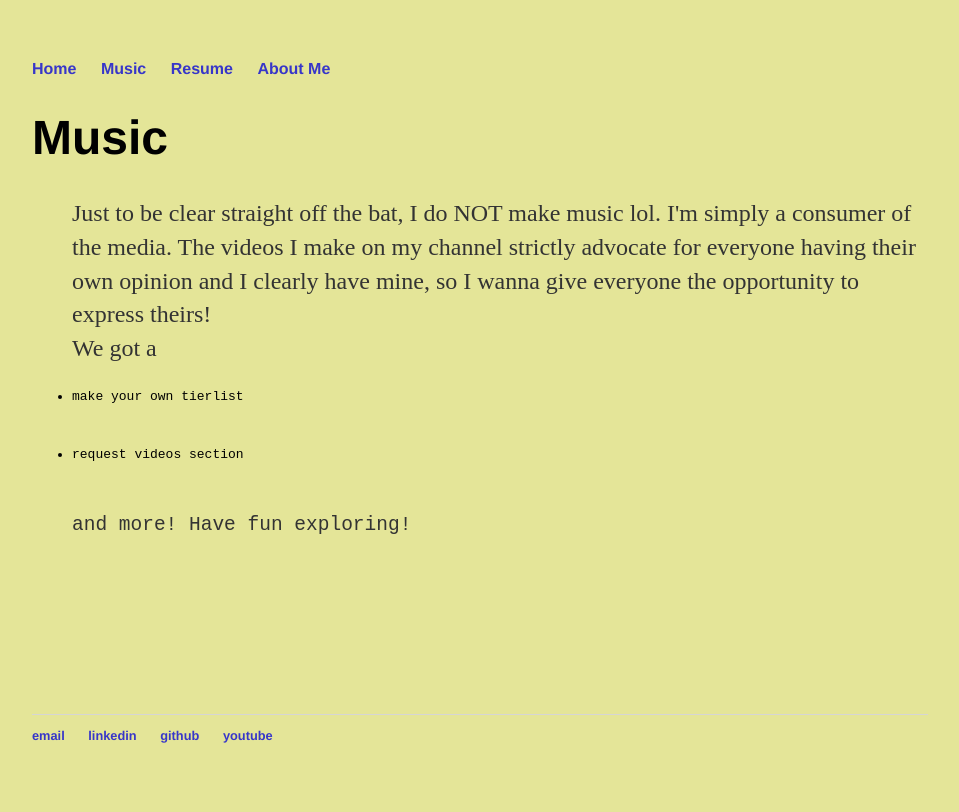
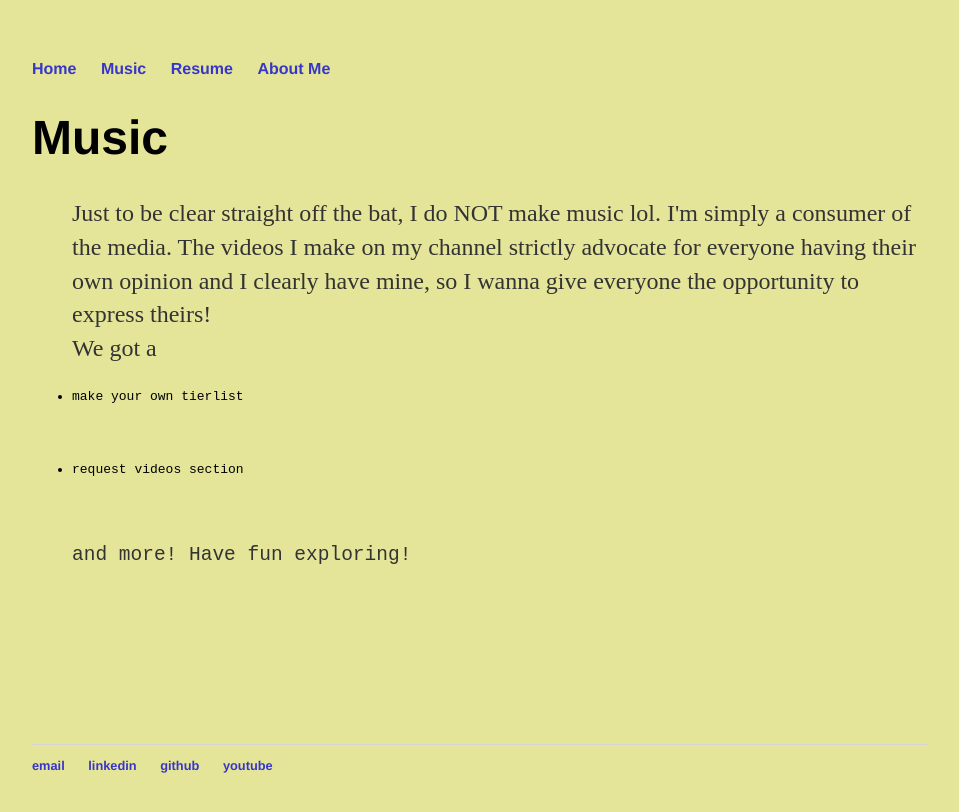
Before and after one commit to n8silveira/n8silveira.github.io, a Jekyll site: the page built from music/index.html, in a window 1280 px wide. Shown: the top 812 px of the page, without its empty margins (160-1119 px from the left). Built offline with Jekyll 4.4.1, drawn with Linux system fonts in a browser that asks for light colours.

```diff
--- a/music/index.html
+++ b/music/index.html
@@ -8,8 +8,8 @@ title: Music
       of the media. The videos I make on my channel strictly advocate for everyone having their
       own opinion and I clearly have mine, so I wanna give everyone the opportunity to express theirs!<br>
 	    We got a<br>
-	    <pre><li>make your own tierlist</li>
-	    <pre><li>request videos section</li>
+	    <pre><li>make your own tierlist</li><br>
+	    <pre><li>request videos section</li><br>
 	    <p>and more! Have fun exploring!</p>
     </p>
     <ul></ul>
```
